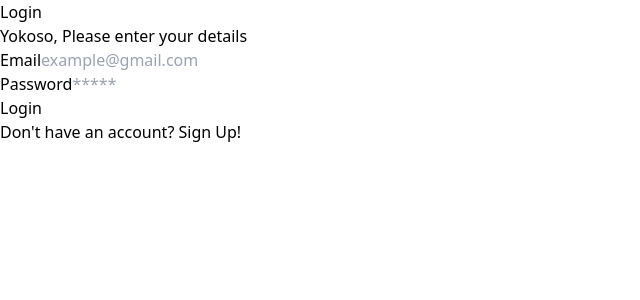
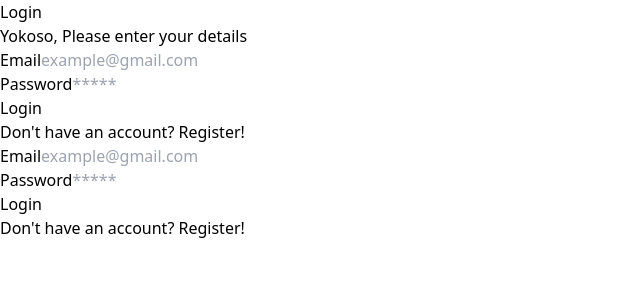
Before and after one commit to Protengstar/ReactJS, a React (Vite) app in the folder my-react-app/: page /login in a window 1280 px wide. Shown: the top 300 px of the page, without its empty margins (0-640 px from the left). Built offline with nearby package versions, Linux system fonts and the light colour scheme.

Commit message:
Conditional rendering

```diff
--- a/my-react-app/src/components/Layouts/AuthLayouts.jsx
+++ b/my-react-app/src/components/Layouts/AuthLayouts.jsx
@@ -1,16 +1,43 @@
 import { Children } from "react";
+import { Link } from "react-router-dom";
 
 const AuthLayout = (props) => {
-    const { children, title } = props;
+    const { children, title, type } = props;
     return (
         <div className="flex justify-center min-h-screen items-center">
             <div className="w-full max-w-xs">
                 <h1 className="text-3xl font-bold mb-2 text-blue-800">{title}</h1>
                 <p className="font-medium text-slite-500 mb-8">Yokoso, Please enter your details</p>
                 {children}
+                <p className="text-sm mt-3 text-center">
+                    {type === 'login' ? "Don't have an account? " : "Have an account? "}
+                    {type === "login" && (<Link to="/register" className="font-bold text-blue-600">Register!</Link>)}
+                    {type === "register" && (<Link to="/login" className="font-bold text-blue-600">Log In!</Link>)}
+                </p>
+                {children}
+                <Navigation type={type}/>
             </div>
         </div>
     );
 };
 
+const Navigation = ({ type }) => {
+    if (type === "login") {
+        return (
+            <p className="text-sm mt-3 text-center">
+                Don't have an account?{" "}
+                <Link to="/register" className="font-bold text-blue-600">Register!</Link>
+            </p>
+        );
+    } else {
+        return (
+            <p className="text-sm mt-3 text-center">
+                Have an account?{" "}
+                <Link to="/login" className="font-bold text-blue-600">Log in!</Link>
+            </p>
+        );
+    }
+};
+
+
 export default AuthLayout;
--- a/my-react-app/src/pages/login.jsx
+++ b/my-react-app/src/pages/login.jsx
@@ -1,12 +1,10 @@
-import { Link } from "react-router-dom";
 import FormLogin from "../components/Fragments/FormLogin";
 import AuthLayout from "../components/Layouts/AuthLayouts";
 
 const LoginPage = (props) => {
     return (
-        <AuthLayout title="Login">
+        <AuthLayout title="Login" type="login">
             <FormLogin />
-            <p className="text-sm mt-3 text-center">Don't have an account?{" "}<Link to="/register" className="font-bold text-blue-600">Sign Up!</Link></p>
         </AuthLayout>
     );
 };
--- a/my-react-app/src/pages/register.jsx
+++ b/my-react-app/src/pages/register.jsx
@@ -1,12 +1,10 @@
-import { Link } from "react-router-dom";
 import FormRegister from "../components/Fragments/FormRegister";
 import AuthLayout from "../components/Layouts/AuthLayouts";
 
 const RegisterPage = (props) => {
     return (
-        <AuthLayout title="Register">
+        <AuthLayout title="Register" type="register">
             <FormRegister />
-            <p className="text-sm mt-3 text-center">Have an account?{" "}<Link to="/login" className="font-bold text-blue-600">Sign In!</Link></p>
         </AuthLayout>
     );
 };
```
